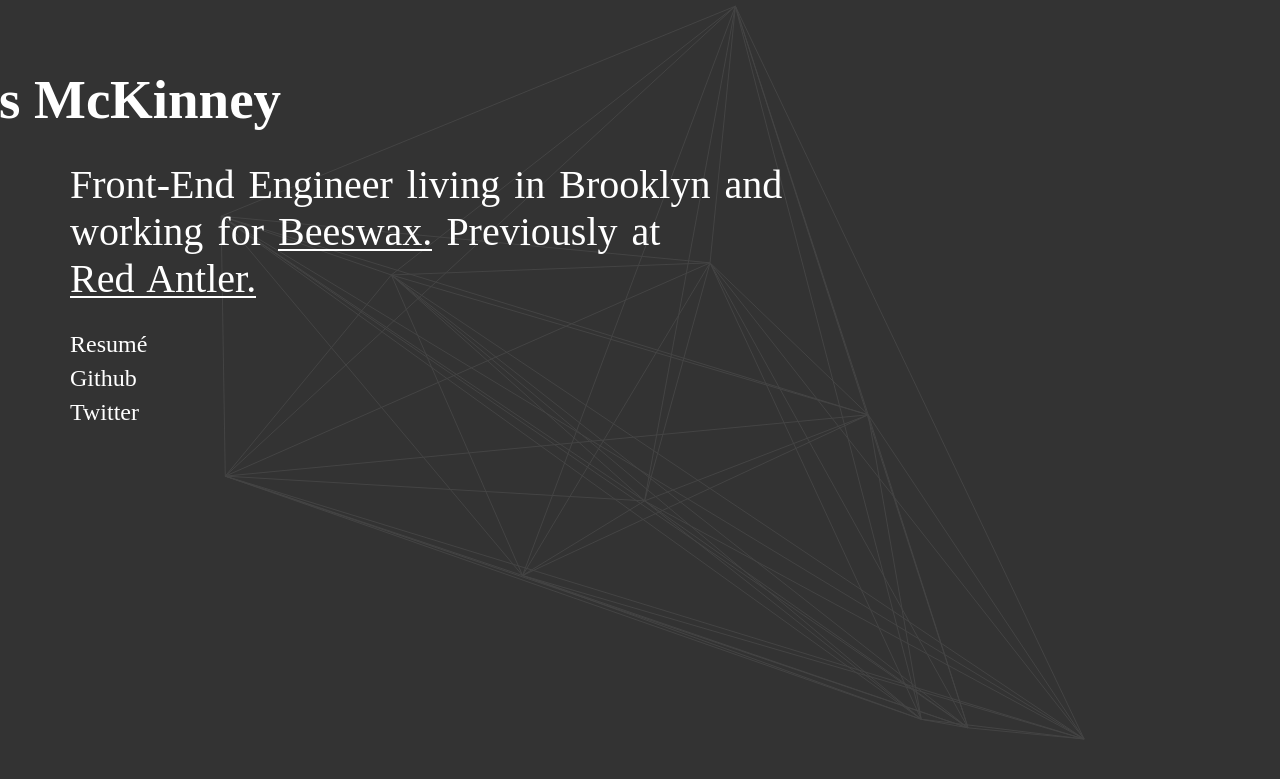
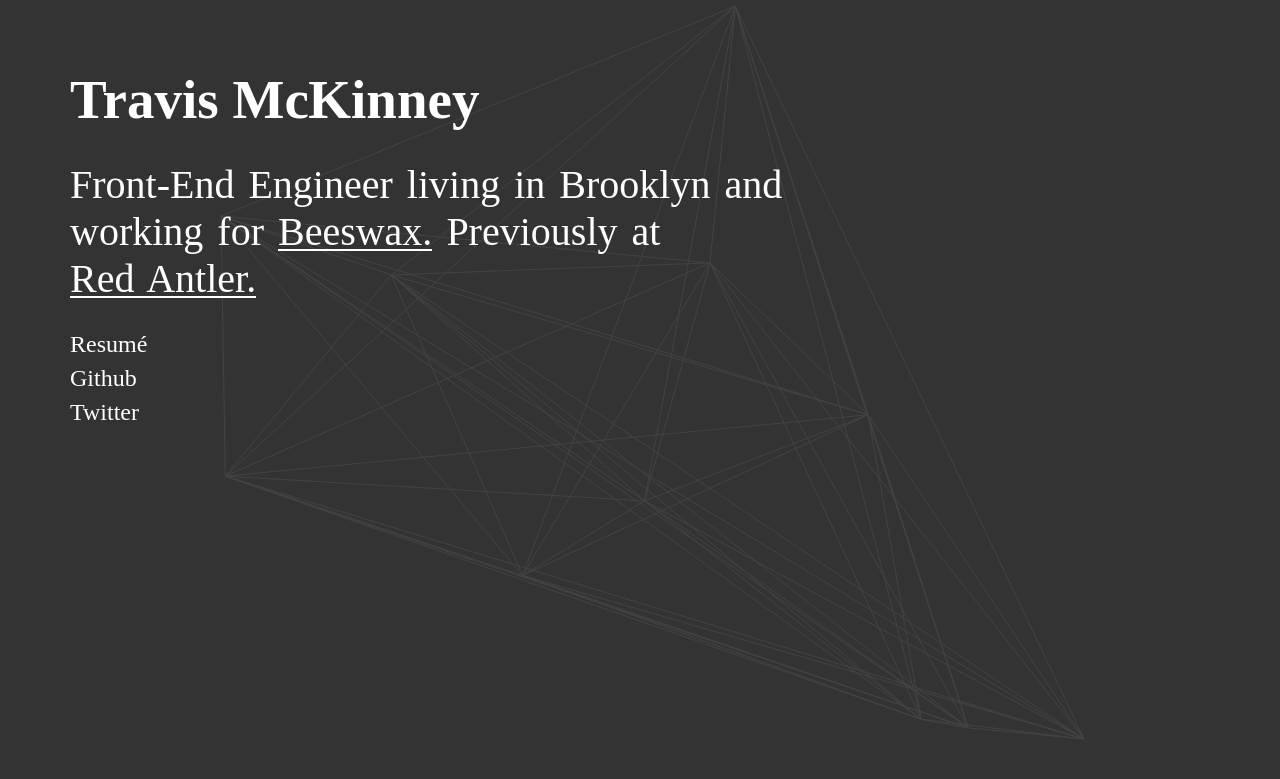
Before and after one commit to tramck/tramck.github.io, a Jekyll site: the page built from index.html, in a window 1280 px wide. Shown: the top 779 px of the page. Built offline with Jekyll 4.4.1, drawn with Linux system fonts in a browser that asks for light colours; nearby versions of some CDN libraries.

Commit message:
Update default.html

```diff
--- a/_layouts/default.html
+++ b/_layouts/default.html
@@ -12,7 +12,7 @@
 <body class="{{ page.body_class }}">
   <div class="container">
     <div class="row">
-      <div class="col-lg-10 col-lg-pull-2 col-md-10 col-md-pull-2 col-sm-9 col-sm-pull-3">
+      <div class="col-sm-12">
         <a class="home-link" href="{{ site.url }}">
           <h1>Travis M<span class="c">c</span><span class="k">K</span>inney</h1>
         </a>
```
